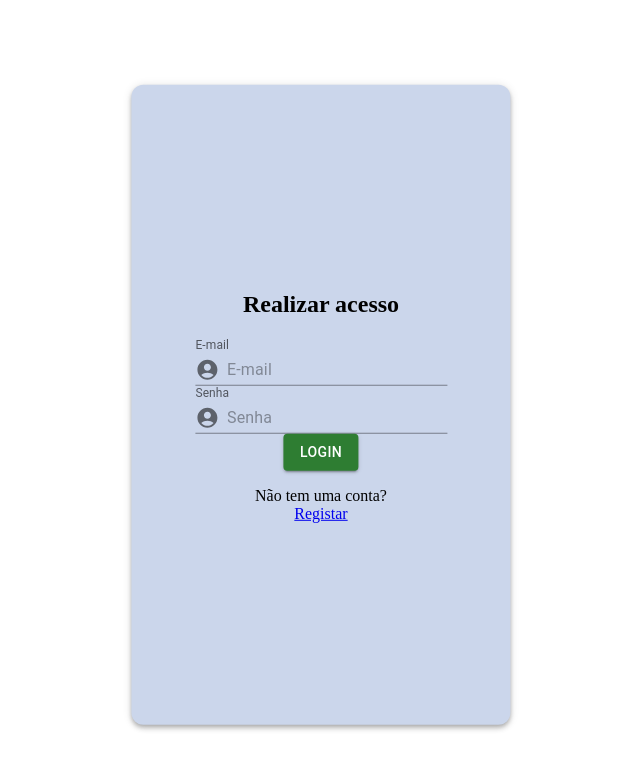
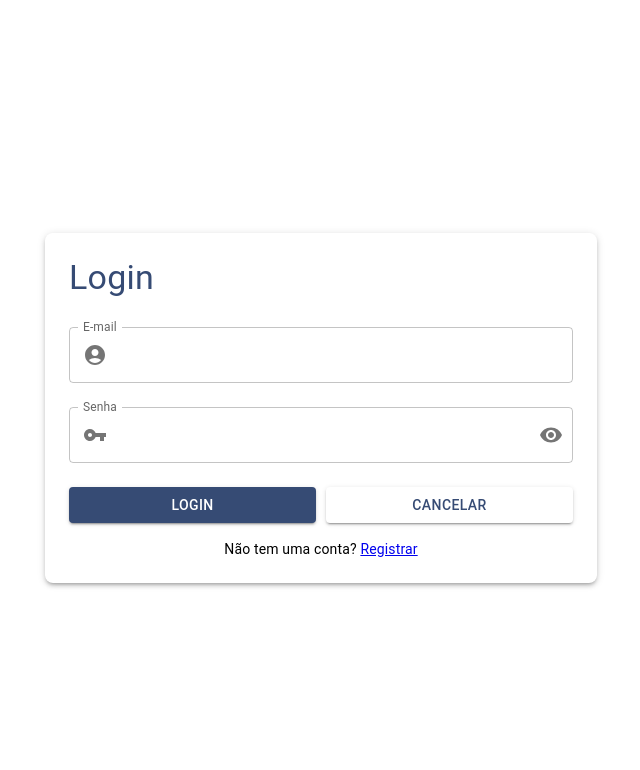
Before and after one commit to Leitz0/ReatGameShop, a React (Vite) app in the folder reactGame/: page /login in a window 1280 px wide. Shown: the top 770 px of the page, without its empty margins (319-959 px from the left). Built offline with nearby package versions, Linux system fonts and the light colour scheme.

Commit message:
Estilizaçao da pagina de login

```diff
--- a/reactGame/src/Pages/Login.jsx
+++ b/reactGame/src/Pages/Login.jsx
@@ -2,20 +2,25 @@ import { useState, useContext, useEffect } from "react";
 import { useHistory, Link } from "react-router-dom";
 import Context from "../context/Context";
 import AccountCircle from "@mui/icons-material/AccountCircle";
+import VpnKey from "@mui/icons-material/VpnKey";
 import api from "../api/api";
 import ModalSenhaIncorreta from "../components/ModalSenhaIncorreta";
 import {
-  Input,
-  InputLabel,
+  TextField,
+  Button,
+  Container,
+  Typography,
+  Box,
+  Grid,
+  IconButton,
   InputAdornment,
-  FormControl,
-  Button,
-  Box,
 } from "@mui/material";
+import { Visibility, VisibilityOff } from "@mui/icons-material";
 
 const Login = () => {
   const [username, setUsername] = useState("");
   const [password, setPassword] = useState("");
+  const [showPassword, setShowPassword] = useState(false);
   const [senhaIncorreta, setSenhaIncorreta] = useState(false);
 
   const history = useHistory();
@@ -44,75 +49,101 @@ const Login = () => {
     }
   };
 
+  const handleCancel = () => {
+    history.push("/produtos");
+  };
+
   return (
-    <Box
-      sx={{
-        display: "flex",
-        justifyContent: "center",
-        alignItems: "center",
-        height: "80vh",
-        backgroundColor: "#CBD6EB",
-        position: "relative",
-        top: "50%",
-        left: "50%",
-        transform: "translate(-50%, 12%)",
-        width: "30%",
-        borderRadius: 3,
-        boxShadow: 4,
-      }}
+    <Container maxWidth="sm">
+      <Grid
+        container
+        spacing={0}
+        direction="column"
+        alignItems="center"
+        justifyContent="center"
+        style={{ minHeight: "100vh" }}
       >
-      <ModalSenhaIncorreta open={senhaIncorreta} setOpen={setSenhaIncorreta} />
-      <form onSubmit={handleLogin} style={{ textAlign: "center" }}>
-        <h2>Realizar acesso</h2>
-
-        <FormControl variant="standard" style={{ textAlign: "center" }}>
-          <InputLabel htmlFor="input-with-icon-adornment">E-mail</InputLabel>
-          <Input
-            id="input-with-icon-adornment"
-            type="text"
-            placeholder="E-mail"
-            required
+        <Grid item xs={12}>
+          <Box p={3} boxShadow={3} borderRadius={2}>
+            <Typography variant="h4" gutterBottom style={{ color: "#364B74" }}>
+             Login
+            </Typography>
+            <form onSubmit={handleLogin}>
+              <TextField
+                label="E-mail"
+                variant="outlined"
+                fullWidth
+                margin="normal"
                 value={username}
                 onChange={(e) => setUsername(e.target.value)}
-            startAdornment={
+                InputProps={{
+                  startAdornment: (
                     <InputAdornment position="start">
                       <AccountCircle />
                     </InputAdornment>
-            }
+                  ),
+                }}
               />
-        </FormControl>
-        <br></br>
-
-        <FormControl variant="standard" style={{ textAlign: "center" }}>
-          <InputLabel htmlFor="input-with-icon-adornment">Senha</InputLabel>
-          <Input
-            id="input-with-icon-adornment"
-            type="password"
-            placeholder="Senha"
-            required
+              <TextField
+                label="Senha"
+                variant="outlined"
+                type={showPassword ? "text" : "password"}
+                fullWidth
+                margin="normal"
                 value={password}
                 onChange={(e) => setPassword(e.target.value)}
-            startAdornment={
+                InputProps={{
+                  startAdornment: (
                     <InputAdornment position="start">
-                <AccountCircle />
+                      <VpnKey />
                     </InputAdornment>
-            }
+                  ),
+                  endAdornment: (
+                    <InputAdornment position="end">
+                      <IconButton
+                        onClick={() => setShowPassword(!showPassword)}
+                        edge="end"
+                      >
+                        {showPassword ? <VisibilityOff /> : <Visibility />}
+                      </IconButton>
+                    </InputAdornment>
+                  ),
+                }}
               />
-        </FormControl>
-        <br></br>
-
-        <Button type="submit" variant="contained" color="success">
+              <Box display="flex" justifyContent="space-between" mt={2}>
+                <Button
+                  type="submit"
+                  variant="contained"
+                  color="primary"
+                  fullWidth
+                  style={{
+                    marginRight: "10px",
+                    backgroundColor: "#364B74",
+                    color: "#FFFFFF",
+                  }}
+                >
                   Login
                 </Button>
-
-        <div className="signup-link" style={{ textAlign: "center" }}>
-          <p>
-            Não tem uma conta? <br></br>
-            <Link to="/cadastro">Registar</Link>
-          </p>
-        </div>
+                <Button
+                  variant="contained"
+                  fullWidth
+                  onClick={handleCancel}
+                  style={{ backgroundColor: "#FFFFFF", color: "#364B74" }}
+                >
+                  Cancelar
+                </Button>
+              </Box>
+              <Box mt={2} textAlign="center">
+                <Typography variant="body2">
+                  Não tem uma conta? <Link to="/cadastro">Registrar</Link>
+                </Typography>
+              </Box>
             </form>
           </Box>
+        </Grid>
+      </Grid>
+      <ModalSenhaIncorreta open={senhaIncorreta} setOpen={setSenhaIncorreta} />
+    </Container>
   );
 };
 
```
Lines whose indentation alone changed are shown as unchanged.
